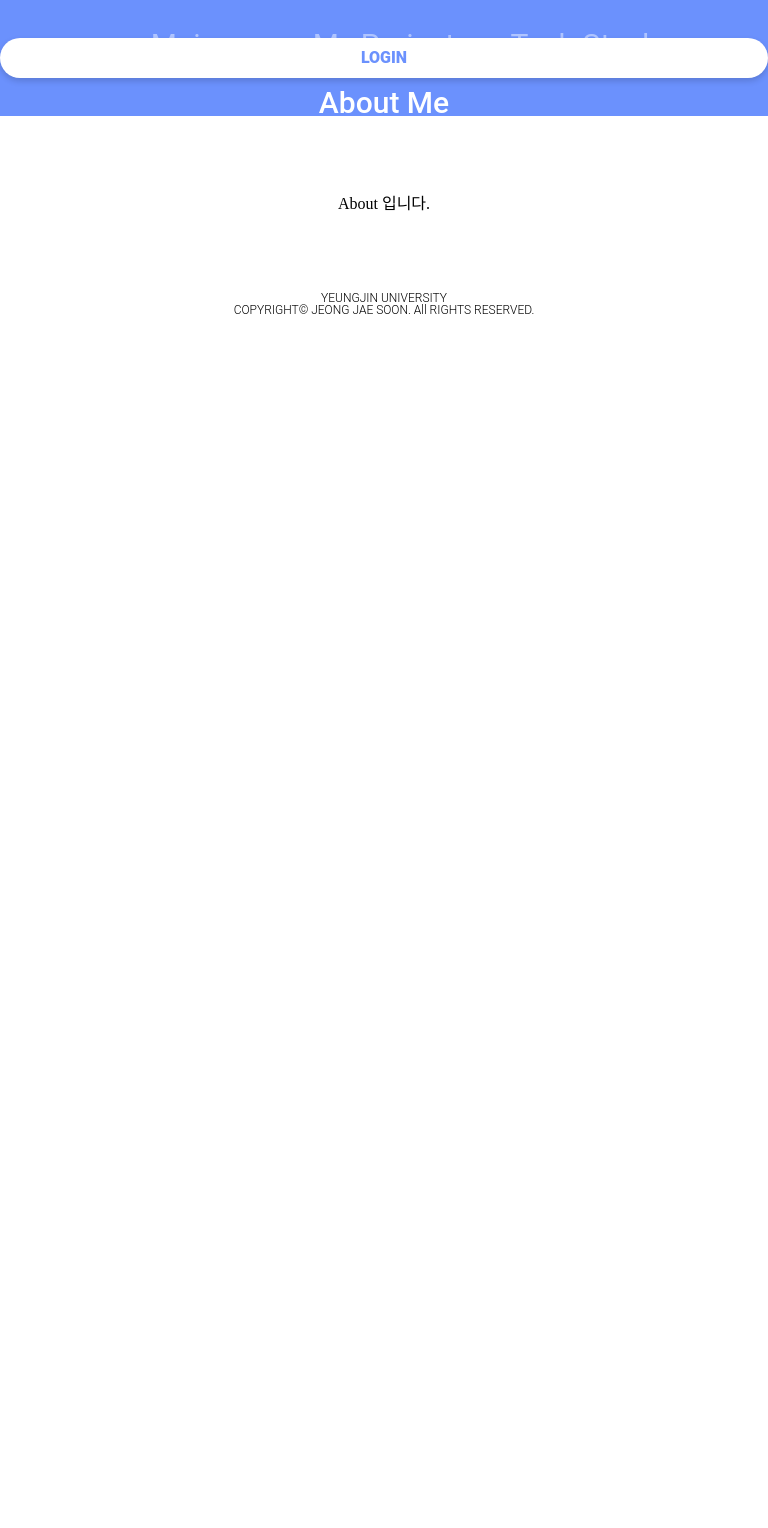
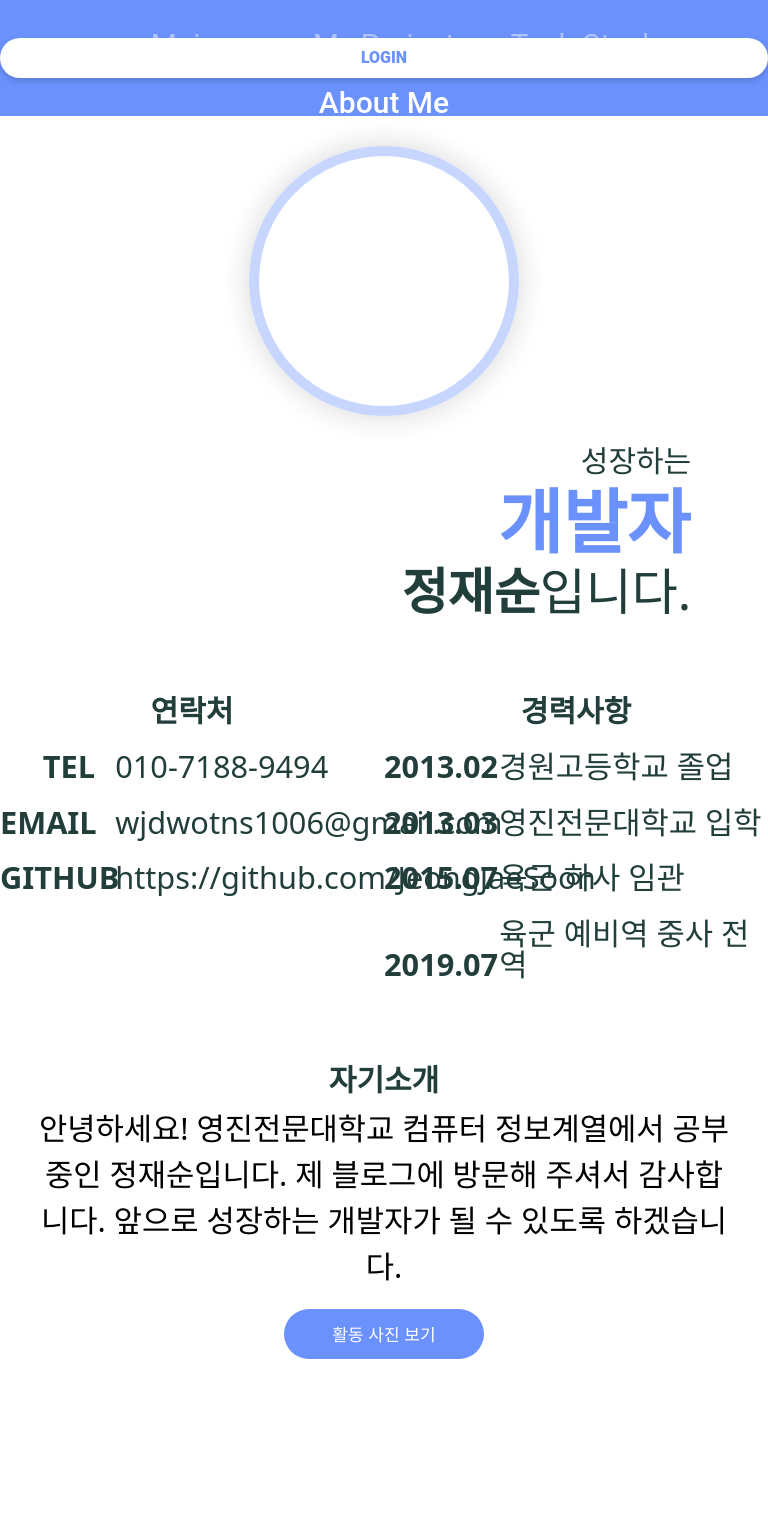
Before and after one commit to JeongJaeSoon/my-portfolio-site, a React (Create React App) app in the folder src/web/: page /about in a window 768 px wide. Shown: the top 1528 px of the page. Before the commit the page ends 800 px from the top, so only its background shows below. Built offline with nearby package versions, Linux system fonts and the light colour scheme.

Commit message:
[set-up] 자기소개 화면 수정

```diff
--- /dev/null
+++ b/src/web/src/routes/About.css
@@ -0,0 +1,275 @@
+.about > div:last-child {
+  box-sizing: border-box;
+  /* border: 1px solid royalblue; */
+  overflow: hidden;
+}
+
+.about .header {
+  height: 450px;
+  position: relative;
+}
+
+.about .header > div {
+  position: absolute;
+}
+
+.about .header .profile-img {
+  width: 400px;
+  height: 400px;
+  box-shadow: 0 0 30px 0 rgba(0, 0, 0, 0.16);
+  border: 20px solid #c7d6ff;
+  border-radius: 100%;
+}
+
+.about .header .profile-value {
+  width: 700px;
+  right: 0;
+  top: 50%;
+  transform: translateY(-50%);
+}
+
+.about .header .profile-value > div {
+  box-sizing: border-box;
+  float: left;
+  font-family: Noto Sans, sans-serif;
+}
+
+.about .header .profile-value .left {
+  width: 80%;
+  text-align: right;
+}
+
+.about .header .profile-value .left > div {
+  margin: 10px 0;
+}
+
+.about .header .profile-value .left .main-txt {
+  font-size: 50px;
+  font-weight: 300;
+  letter-spacing: normal;
+  color: #213e3b;
+}
+
+.about .header .profile-value .left .txt {
+  font-size: 100px;
+  font-weight: 700;
+  color: #6b91fd;
+}
+
+.about .header .profile-value .left .name-txt {
+  font-size: 70px;
+  font-style: normal;
+  color: #213e3b;
+}
+
+.about .header .profile-value .left .name-txt span:first-child {
+  font-weight: 700;
+}
+
+.about .header .profile-value .left .name-txt span:last-child {
+  font-weight: 300;
+}
+
+.about .header .profile-value .right {
+  width: 20%;
+  height: 270px;
+}
+
+.about .header .profile-value .right > div > p {
+  font-size: 35px;
+  font-weight: 300;
+  color: #213e3b;
+}
+
+.about .section {
+  margin-top: 50px;
+}
+
+.about .section > div {
+  box-sizing: border-box;
+  float: left;
+}
+
+.about .section .profile-title {
+  font-family: Noto Sans, sans-serif;
+  font-size: 40px;
+  font-weight: 700;
+  color: #213e3b;
+  margin-bottom: 20px;
+}
+
+.about .section li {
+  margin: 25px 0;
+}
+
+.about .section .title,
+.about .section .value,
+.about .section .introduce {
+  font-family: Noto Sans, sans-serif;
+  font-size: 30px;
+  display: inline-block;
+  box-sizing: border-box;
+}
+
+.about .section .title {
+  width: 30%;
+  font-weight: 700;
+  text-align: right;
+  color: #213e3b;
+  padding-right: 20px;
+}
+
+.about .section .value {
+  width: 70%;
+  font-weight: 300;
+  text-align: left;
+  color: #213e3b;
+}
+
+.about .section .value a {
+  color: #213e3b;
+}
+
+.about .section .introduce-wrapper .introduce {
+  display: block;
+  width: 90%;
+  line-height: 1.5;
+  margin: 0 auto;
+  font-weight: 300;
+  margin-bottom: 20px;
+}
+
+.about .section .introduce-wrapper .img-btn {
+  width: 200px;
+  height: 50px;
+  outline: none;
+  border: none;
+  background-color: #6b91fd;
+  color: #ffffff;
+  font-size: 17px;
+  border-radius: 50px;
+  margin-bottom: 10px;
+}
+
+.about .section .introduce-wrapper .img-btn:hover {
+  box-shadow: 0 0 10px 0 #6b91fd;
+  transition: 0.5s;
+}
+
+/* PC */
+@media (min-width: 768px) {
+  .about .header .profile-value .right > div {
+    box-sizing: border-box;
+    height: 100%;
+    width: 30%;
+    float: left;
+    position: relative;
+  }
+
+  .about .header .profile-value .right > div > p {
+    position: absolute;
+    left: -250%;
+    top: 33%;
+    transform: rotate(90deg);
+    width: 280px;
+    font-size: 35px;
+    font-weight: 300;
+    color: #213e3b;
+    text-align: right;
+  }
+
+  .about .section .address-wrapper,
+  .about .section .career-wrapper {
+    width: 50%;
+  }
+
+  .about .section .introduce-wrapper {
+    margin-top: 30px;
+  }
+}
+
+/* 모바일 */
+@media (max-width: 768px) {
+  .about {
+    transform: translateY(-50px);
+  }
+
+  .about .header {
+    height: initial;
+  }
+
+  .about .header > div {
+    position: initial;
+  }
+
+  .about .header .profile-img {
+    width: 250px;
+    height: 250px;
+    margin: 0 auto;
+    border-width: 10px;
+  }
+
+  .about .header .profile-value {
+    overflow: hidden;
+    width: initial;
+    width: 80%;
+    margin: 20px auto 0 auto;
+    transform: translate(0);
+  }
+
+  .about .header .profile-value > div {
+    display: block;
+    float: none;
+  }
+
+  .about .header .profile-value .left {
+    width: initial;
+  }
+
+  .about .header .profile-value .left .main-txt {
+    font-size: 30px;
+  }
+
+  .about .header .profile-value .left .txt {
+    font-size: 70px;
+  }
+
+  .about .header .profile-value .left .name-txt {
+    font-size: 50px;
+  }
+
+  .about .header .profile-value .right {
+    width: initial;
+    height: initial;
+    margin-top: 30px;
+  }
+
+  .about .header .profile-value .right > div {
+    text-align: left;
+  }
+
+  .about .header .profile-value .right > div > p {
+    transform: rotate(0);
+    font-size: 25px;
+  }
+
+  .about .section > div {
+    margin-bottom: 30px;
+  }
+
+  .about .section .profile-title {
+    font-size: 30px;
+    margin-bottom: 10px;
+  }
+
+  .about .section .title,
+  .about .section .value,
+  .about .section .introduce {
+    font-size: 4vw;
+  }
+
+  .about .section .introduce {
+    width: 80%;
+    display: block;
+  }
+}
--- a/src/web/src/routes/About.js
+++ b/src/web/src/routes/About.js
@@ -1,7 +1,96 @@
 import React from "react";
+import "./About.css";
 
 const About = () => {
-  return <div className="about">About 입니다.</div>;
+  const {
+    main,
+    region,
+    address: { tel, email, github },
+    career,
+    introduce,
+  } = {
+    main: "성장하는",
+    region: "DAEGU",
+    address: {
+      tel: "010-7188-9494",
+      email: "wjdwotns1006@gmail.com",
+      github: "https://github.com/JeongJaeSoon",
+    },
+    career: [
+      { date: "2013.02", value: "경원고등학교 졸업" },
+      { date: "2013.03", value: "영진전문대학교 입학" },
+      { date: "2015.07", value: "육군 하사 임관" },
+      { date: "2019.07", value: "육군 예비역 중사 전역" },
+    ],
+    introduce:
+      "안녕하세요! 영진전문대학교 컴퓨터 정보계열에서 공부 중인 정재순입니다. 제 블로그에 방문해 주셔서 감사합니다. 앞으로 성장하는 개발자가 될 수 있도록 하겠습니다.",
+  };
+  return (
+    <div className="about">
+      <div className="header">
+        <div className="profile-img" />
+        <div className="profile-value">
+          <div className="left">
+            <div className="main-txt">{main}</div>
+            <div className="txt">개발자</div>
+            <div className="name-txt">
+              <span>정재순</span>
+              <span>입니다.</span>
+            </div>
+          </div>
+          <div className="right">
+            <div className="birth">
+              <p>1994년 10월 06일</p>
+            </div>
+            <div className="region">
+              <p>{region}</p>
+            </div>
+          </div>
+        </div>
+      </div>
+      <div className="section">
+        <div className="address-wrapper">
+          <div className="profile-title">연락처</div>
+          <ul>
+            <li>
+              <div className="title">TEL</div>
+              <div className="value">{tel}</div>
+            </li>
+            <li>
+              <div className="title">EMAIL</div>
+              <div className="value">{email}</div>
+            </li>
+            <li>
+              <div className="title">GITHUB</div>
+              <div className="value">
+                <a target="_blank" rel="noreferrer" href={github}>
+                  {github}
+                </a>
+              </div>
+            </li>
+          </ul>
+        </div>
+        <div className="career-wrapper">
+          <div className="profile-title">경력사항</div>
+          <ul>
+            {career.map((element, index) => {
+              return (
+                <li key={index}>
+                  <div className="title">{element.date}</div>
+                  <div className="value">{element.value}</div>
+                </li>
+              );
+            })}
+          </ul>
+        </div>
+        <div className="introduce-wrapper">
+          <div className="profile-title">자기소개</div>
+          <div className="introduce">{introduce}</div>
+          <button className="img-btn">활동 사진 보기</button>
+        </div>
+      </div>
+    </div>
+  );
 };
 
 export default About;
```
